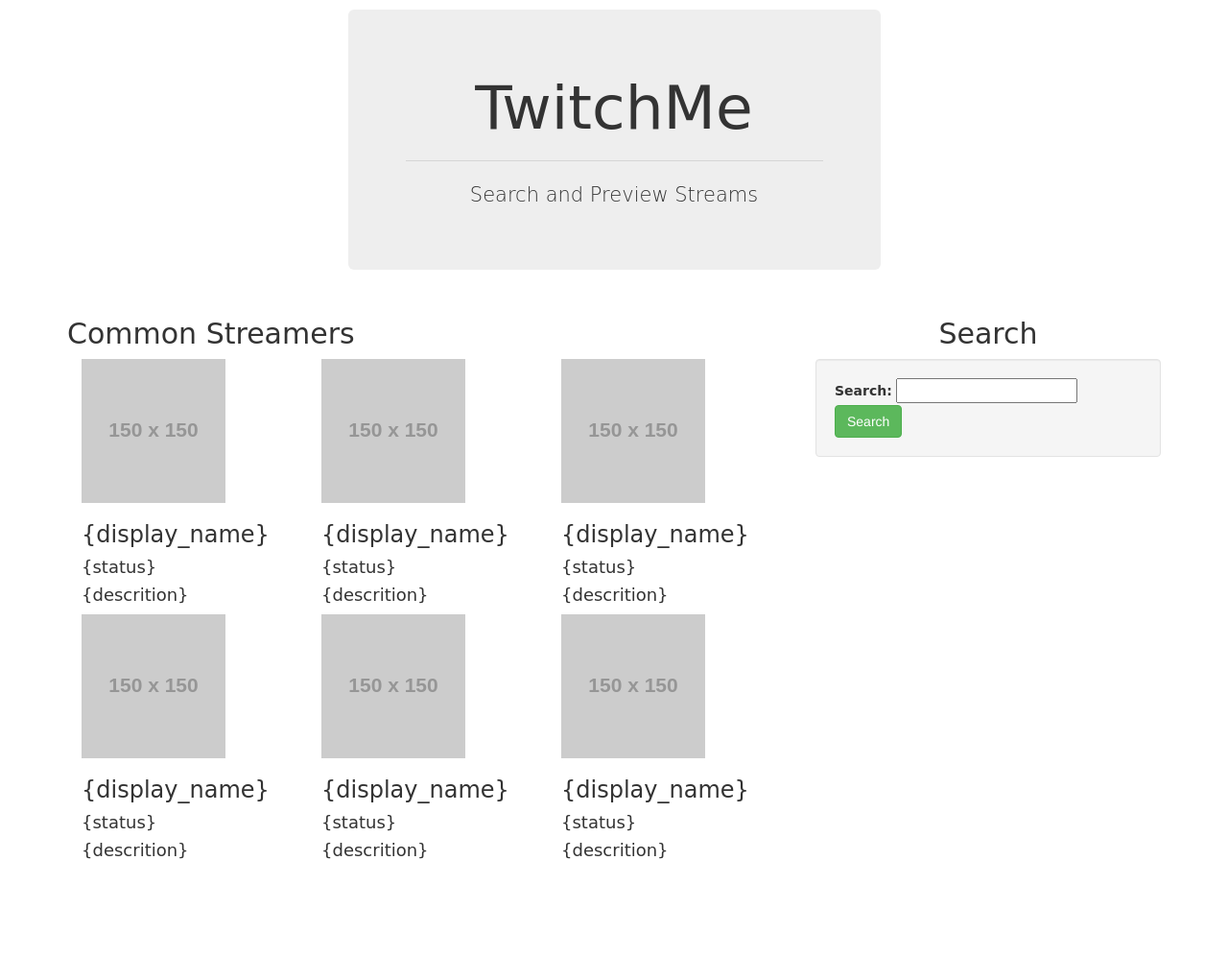
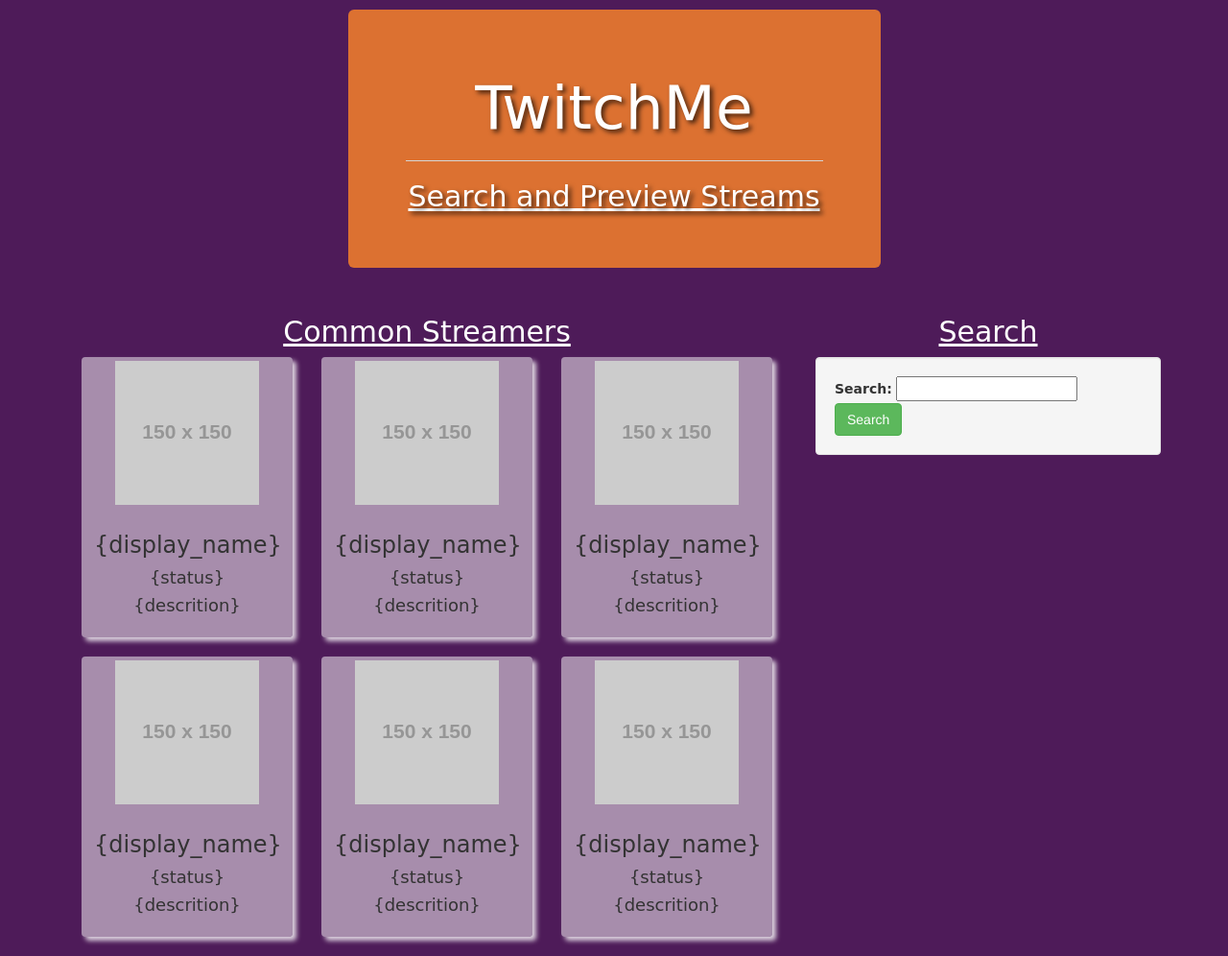
Before and after one commit to jrdevsc/twitchMe, a plain HTML site: page index.html in a window 1280 px wide. Shown: the whole page at 96% size. Before the commit the page ends 906 px from the top, so only its background shows below. Drawn offline with nearby package versions, Linux system fonts and the light colour scheme; placeholder pictures from the web are drawn by us; a web font is replaced by a local one.

Commit message:
finish basic build

```diff
--- a/index.html
+++ b/index.html
@@ -27,7 +27,7 @@
         <div class="jumbotron text-center">
           <h1>TwitchMe</h1>
           <hr>
-          <p>Search and Preview Streams</p>
+          <h2>Search and Preview Streams</h2>
         </div>
       </div>
     </div>
@@ -37,41 +37,67 @@
   <div class="row">
     <div class="col-md-8">
       <h2>Common Streamers</h2>
+
         <div class="col-md-4">
+          <div class="thumbnail">
             <img src="http://placehold.it/150x150" alt="">
+            <div class="caption">
               <h3>{display_name}</h3>
               <h4>{status}</h4>
               <h4>{descrition}</h4>
             </div>
+          </div>
+        </div>
+
         <div class="col-md-4">
+          <div class="thumbnail">
             <img src="http://placehold.it/150x150" alt="">
+            <div class="caption">
               <h3>{display_name}</h3>
               <h4>{status}</h4>
               <h4>{descrition}</h4>
             </div>
+          </div>
+        </div>
         <div class="col-md-4">
+          <div class="thumbnail">
             <img src="http://placehold.it/150x150" alt="">
+            <div class="caption">
               <h3>{display_name}</h3>
               <h4>{status}</h4>
               <h4>{descrition}</h4>
             </div>
+          </div>
+        </div>
         <div class="col-md-4">
+          <div class="thumbnail">
             <img src="http://placehold.it/150x150" alt="">
+            <div class="caption">
               <h3>{display_name}</h3>
               <h4>{status}</h4>
               <h4>{descrition}</h4>
             </div>
+          </div>
+        </div>
         <div class="col-md-4">
+          <div class="thumbnail">
             <img src="http://placehold.it/150x150" alt="">
+            <div class="caption">
               <h3>{display_name}</h3>
               <h4>{status}</h4>
               <h4>{descrition}</h4>
             </div>
+          </div>
+        </div>
         <div class="col-md-4">
+          <div class="thumbnail">
             <img src="http://placehold.it/150x150" alt="">
+            <div class="caption">
               <h3>{display_name}</h3>
               <h4>{status}</h4>
               <h4>{descrition}</h4>
+            </div>
+          </div>
         </div>
     </div>
     <div class="col-md-4">
--- a/styles.css
+++ b/styles.css
@@ -1,9 +1,3 @@
-/*h1, h2 font-family: 'Press Start 2P', cursive;
-
-h3 font-family: 'Baloo Paaji', cursive;*/
-
-/*fonts*/
-
 h1{
   font-family: 'Kumar One', cursive;
 }
@@ -16,4 +10,37 @@ a,
 li,
 label{
   font-family: 'Baloo Paaji', cursive;
+  text-align: center;
 }
+
+h2{
+  color: #fff;
+  text-decoration: underline;
+}
+
+body{
+  background-color: #4E1B59;
+}
+
+/*jumbotron*/
+
+.jumbotron{
+  background: rgba(255, 135, 39, .8) !important;
+}
+
+.jumbotron h1{
+  color: #fff;
+  text-shadow: 3px 3px 5px rgba(0, 0, 0, .7);
+}
+
+.jumbotron h2 {
+  color: #fff;
+  text-shadow: 3px 3px 5px rgba(0, 0, 0, .7);
+}
+
+/*well styles*/
+.thumbnail{
+  background: rgba(255, 255, 255, .5) !important;
+  border: none;
+  box-shadow: 4px 4px 5px rgba(255, 255, 255, .8);
+}
```
Lines whose indentation alone changed are shown as unchanged.
